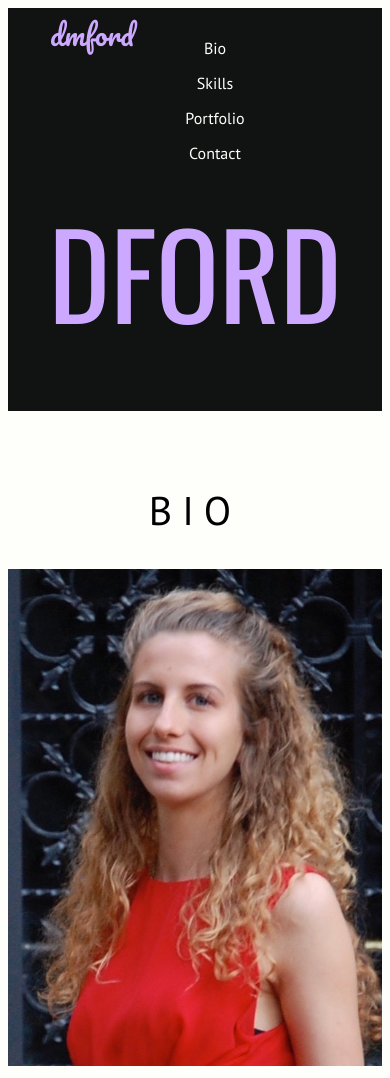
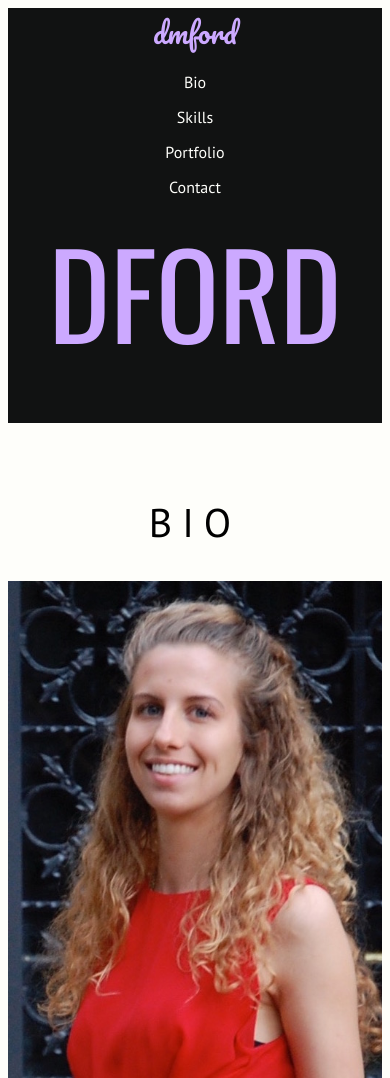
Before and after one commit to danielleford04/dmford, a plain HTML site: page public/html/index.html in a window 390 px wide. Shown: the top 1078 px of the page. Drawn offline with nearby package versions, Linux system fonts and the light colour scheme.

Commit message:
mobile ready

```diff
--- a/public/css/main.css
+++ b/public/css/main.css
@@ -164,7 +164,7 @@ body h2 {
 	display: block;
 	}
 .nav ul {
-	padding-top: 15px;
+	padding: 0;
 	text-align: center;
 	margin: auto;
 	position: static;
@@ -174,13 +174,19 @@ body h2 {
 	width: 100%;
 }
 .nav p {
-	padding-top: 10px;
+	position: static;
+    text-align: center;
+    margin-bottom: 10px;
+}
+
+.nav a {
+	text-decoration: none;
 }
 .header p {
-	top: 120px;
+	top: 140px;
 	}
 .header {
-		height: 3em;
+		height: 3.1em;
 	}
 
 	/*------bio------*/
@@ -209,6 +215,7 @@ body h2 {
 
 .portfolio iframe {
 	width: 90%;
+	height: auto;
 }
 	/*-----skills-----*/
 	.skills img {
@@ -230,6 +237,17 @@ body h2 {
 	body h2 {
 		letter-spacing: 10px;
 	}
+
+	/* foot */
+	.ftleft {
+	float: none;
+	display: block;
+}
+
+.ftright {
+	float: none;
+	display: block;
+}
 }
 
 @media screen and (min-width: 600px){
@@ -247,4 +265,5 @@ body h2 {
 	width: 45%;
 
 }
+
 }
```
